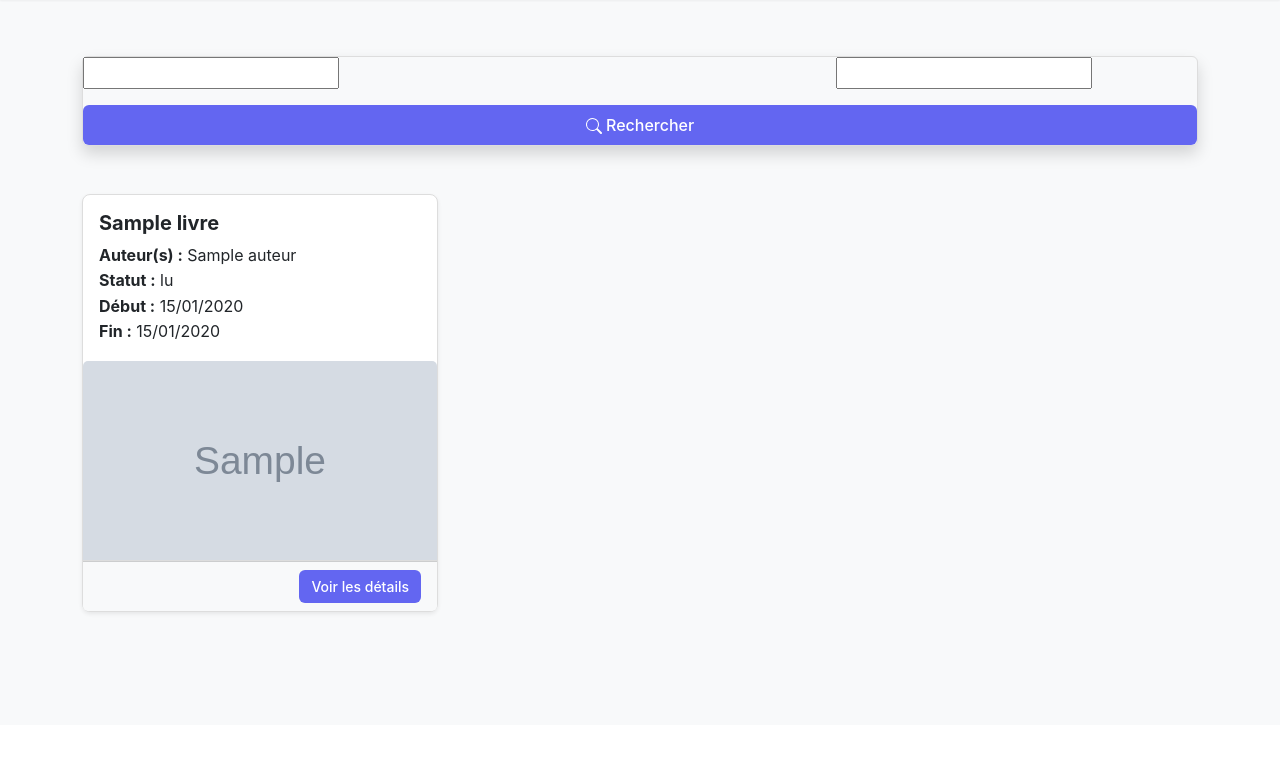
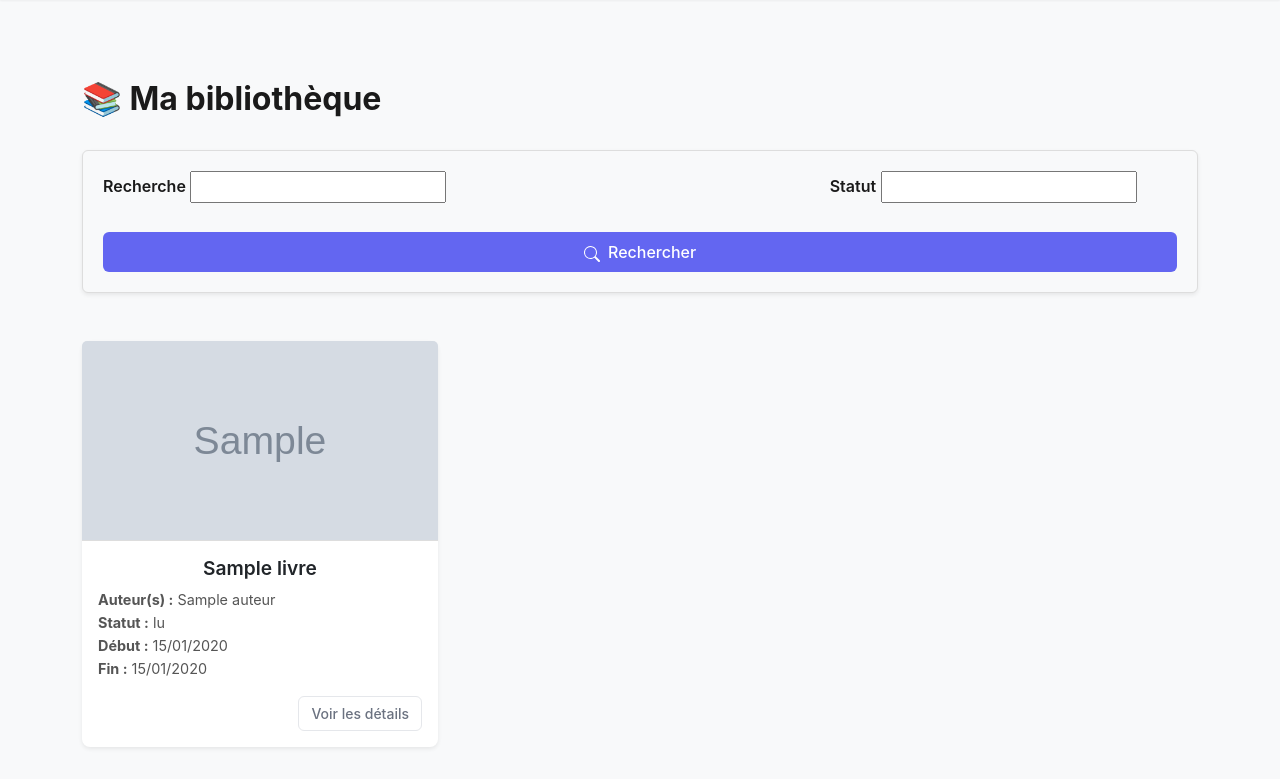
Before and after one commit to closzach/Mediatheque, a Django app: template livres/templates/lectures/bibliotheque.html in a window 1280 px wide. Shown: the part 75-854 px from the top of the page. Before the commit the page ends 690 px from the top, so only its background shows below. Run offline with Django 5.2, Linux system fonts and the light colour scheme; the template is opened without the code that fills it: most values are stand-ins (such as "Sample title", 1, 10 or a date in 2020); grey boxes marked "Sample" are stand-in pictures; form fields are guessed from the names that the template uses; some libraries are stand-ins or nearby versions.

Commit message:
Amélioration page bibliothèque.

```diff
--- a/livres/forms.py
+++ b/livres/forms.py
@@ -143,14 +143,14 @@ class SearchLectureForm(forms.Form):
         required=False,
         widget=forms.TextInput(attrs={
             'class':'form-control',
-            'placeholder':'Rechercher',
+            'placeholder':'Recherche',
             'aria-label': 'Rechercher',
             'aria-describedby': 'search-button'
         })
     )
     statut = forms.ChoiceField(
         choices=[
-            ('', ''),
+            ('', '----------'),
             ('a lire', 'À lire'),
             ('lu', 'Lu'),
             ('en cours', 'En cours'),
--- a/livres/templates/lectures/bibliotheque.html
+++ b/livres/templates/lectures/bibliotheque.html
@@ -14,20 +14,56 @@
         font-weight: 600;
         transition: all 0.3s ease;
         box-shadow: 0 4px 15px rgba(40, 167, 69, 0.4);
+        color: white;
     }
 
     .add-book-btn:hover {
         transform: translateY(-3px);
         box-shadow: 0 6px 20px rgba(40, 167, 69, 0.6);
     }
+
+    .search-section {
+        background-color: #f8f9fa;
+        padding: 20px;
+    }
+
+    .card-title {
+        font-size: 1.2rem;
+        font-weight: 600;
+    }
+
+    .card-body {
+        padding: 1rem 1rem 0.5rem;
+    }
+
+    .card-text {
+        font-size: 0.9rem;
+        color: #555;
+    }
+
+    .card-footer {
+        background-color: transparent;
+        border-top: none;
+        padding: 0.5rem 1rem 1rem;
+    }
+
+    .no-books-message {
+        font-size: 1.1rem;
+        padding: 2rem;
+        text-align: center;
+        color: #777;
+        background-color: #f1f1f1;
+        border-radius: 10px;
+    }
 </style>
 {% endblock %}
 
 {% block content %}
-<div class="container mt-4">
-    <div class="mb-3">
+<div class="container mt-5">
+    <div class="d-flex justify-content-between align-items-center mb-4">
+        <h2 class="fw-bold">📚 Ma bibliothèque</h2>
         {% if user.is_authenticated %}
-        <a class="btn btn-light add-book-btn" href="{% url 'livres:rechercher' %}">
+        <a class="add-book-btn btn" href="{% url 'livres:rechercher' %}">
             <svg xmlns="http://www.w3.org/2000/svg" width="16" height="16" fill="currentColor" class="bi bi-plus-circle me-2" viewBox="0 0 16 16">
                 <path d="M8 15A7 7 0 1 1 8 1a7 7 0 0 1 0 14m0 1A8 8 0 1 0 8 0a8 8 0 0 0 0 16"/>
                 <path d="M8 4a.5.5 0 0 1 .5.5v3h3a.5.5 0 0 1 0 1h-3v3a.5.5 0 0 1-1 0v-3h-3a.5.5 0 0 1 0-1h3v-3A.5.5 0 0 1 8 4"/>
@@ -36,62 +72,69 @@
         </a>
         {% endif %}
     </div>
-    <div class="search-section mb-5 rounded shadow">
-        <form method="POST">
+
+    <div class="search-section rounded shadow-sm mb-5">
+        <form method="POST" class="needs-validation" novalidate>
             {% csrf_token %}
-            <div class="row g-3">
+            <div class="row g-3 align-items-end">
                 <div class="col-md-8">
+                    <label for="id_recherche" class="form-label">Recherche</label>
                     {{ search_form.recherche }}
                 </div>
                 <div class="col-md-4">
+                    <label for="id_statut" class="form-label">Statut</label>
                     {{ search_form.statut }}
                 </div>
             </div>
-            <div class="mt-3 text-end">
+            <div class="mt-4 text-end">
                 <button class="btn btn-primary" type="submit">
-                    <svg xmlns="http://www.w3.org/2000/svg" width="16" height="16" fill="currentColor" class="bi bi-search" viewBox="0 0 16 16">
+                    <svg xmlns="http://www.w3.org/2000/svg" width="16" height="16" fill="currentColor" class="bi bi-search me-1" viewBox="0 0 16 16">
                         <path d="M11.742 10.344a6.5 6.5 0 1 0-1.397 1.398h-.001q.044.06.098.115l3.85 3.85a1 1 0 0 0 1.415-1.414l-3.85-3.85a1 1 0 0 0-.115-.1zM12 6.5a5.5 5.5 0 1 1-11 0 5.5 5.5 0 0 1 11 0"/>
-                    </svg> Rechercher
+                    </svg>
+                    Rechercher
                 </button>
             </div>
         </form>
     </div>
+
+    {% if lectures %}
     <div class="row row-cols-1 row-cols-md-2 row-cols-lg-3 g-4">
         {% for lecture in lectures %}
         <div class="col">
-            <div class="card h-100 shadow-sm">
-                <div class="card-body">
-                    <h5 class="card-title">{{ lecture.livre.nom }}</h5>
+            <div class="card h-100 shadow-sm border-0">
+                {% if lecture.livre.image %}
+                <img src="{{ lecture.livre.image.url }}" class="card-img-top" alt="Image du livre">
+                {% else %}
+                <div class="card-img-top d-flex justify-content-center align-items-center p-5 bg-light text-muted" style="height: 200px;">
+                    <em>Aucune image</em>
+                </div>
+                {% endif %}
+                <div class="card-body d-flex flex-column justify-content-between">
+                    <h5 class="card-title text-center">{{ lecture.livre.nom }}</h5>
                     <p class="card-text">
-                        <strong>Auteur(s) :</strong> {{ lecture.livre.auteurs.all|join:", " }}<br>
-                        <strong>Statut :</strong> {{ lecture.statut|default:"Non spécifié" }}<br>
+                        <strong>Auteur(s)&nbsp;:</strong> {{ lecture.livre.auteurs.all|join:", " }}<br>
+                        <strong>Statut&nbsp;:</strong> {{ lecture.statut|default:"Non spécifié" }}<br>
                         {% if lecture.date_debut %}
-                        <strong>Début :</strong> {{ lecture.date_debut|date:"d/m/Y" }}<br>
+                        <strong>Début&nbsp;:</strong> {{ lecture.date_debut|date:"d/m/Y" }}<br>
                         {% endif %}
                         {% if lecture.date_fin %}
-                        <strong>Fin :</strong> {{ lecture.date_fin|date:"d/m/Y" }}<br>
+                        <strong>Fin&nbsp;:</strong> {{ lecture.date_fin|date:"d/m/Y" }}<br>
                         {% endif %}
                     </p>
                 </div>
-                {% if lecture.livre.image %}
-                <img src="{{ lecture.livre.image.url }}" class="card-img-top" alt="Image du livre">
-                {% else %}
-                <div class="card-img-top text-center p-4 bg-light text-muted">
-                    <em>Aucune image disponible</em>
-                </div>
-                {% endif %}
                 <div class="card-footer text-end">
-                    <a href="{% url 'livres:detail_lecture' lecture.id %}" class="btn btn-primary btn-sm">
+                    <a href="{% url 'livres:detail_lecture' lecture.id %}" class="btn btn-outline-primary btn-sm">
                         Voir les détails
                     </a>
                 </div>
             </div>
         </div>
-        {% empty %}
-        <div class="col">
-            <p class="text-muted">Aucun livre dans votre bibliothèque pour l'instant.</p>
-        </div>
         {% endfor %}
     </div>
+    {% else %}
+    <div class="no-books-message mt-5">
+        😕 Aucun livre trouvé.<br>
+    </div>
+    {% endif %}
 </div>
 {% endblock %}
```
